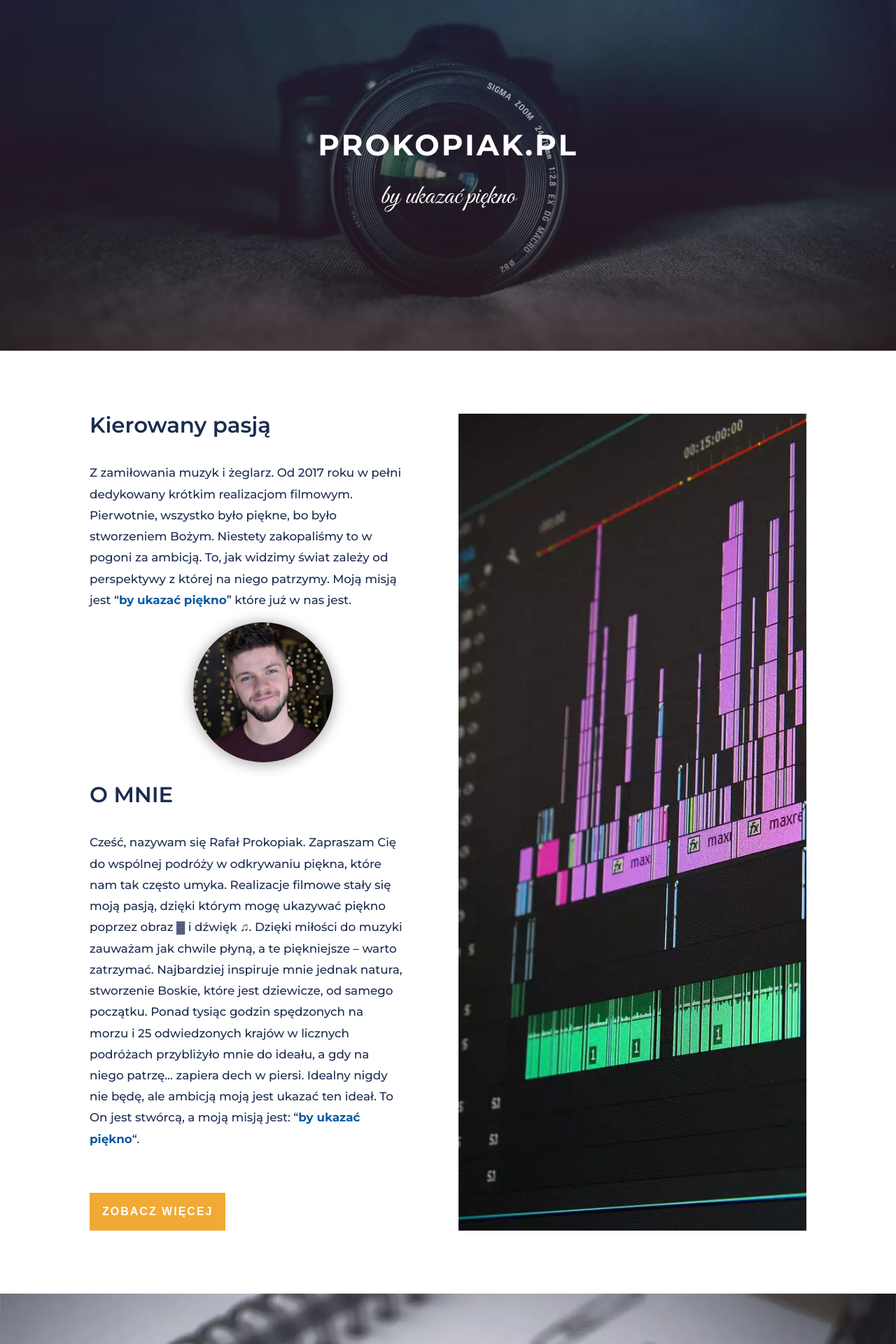
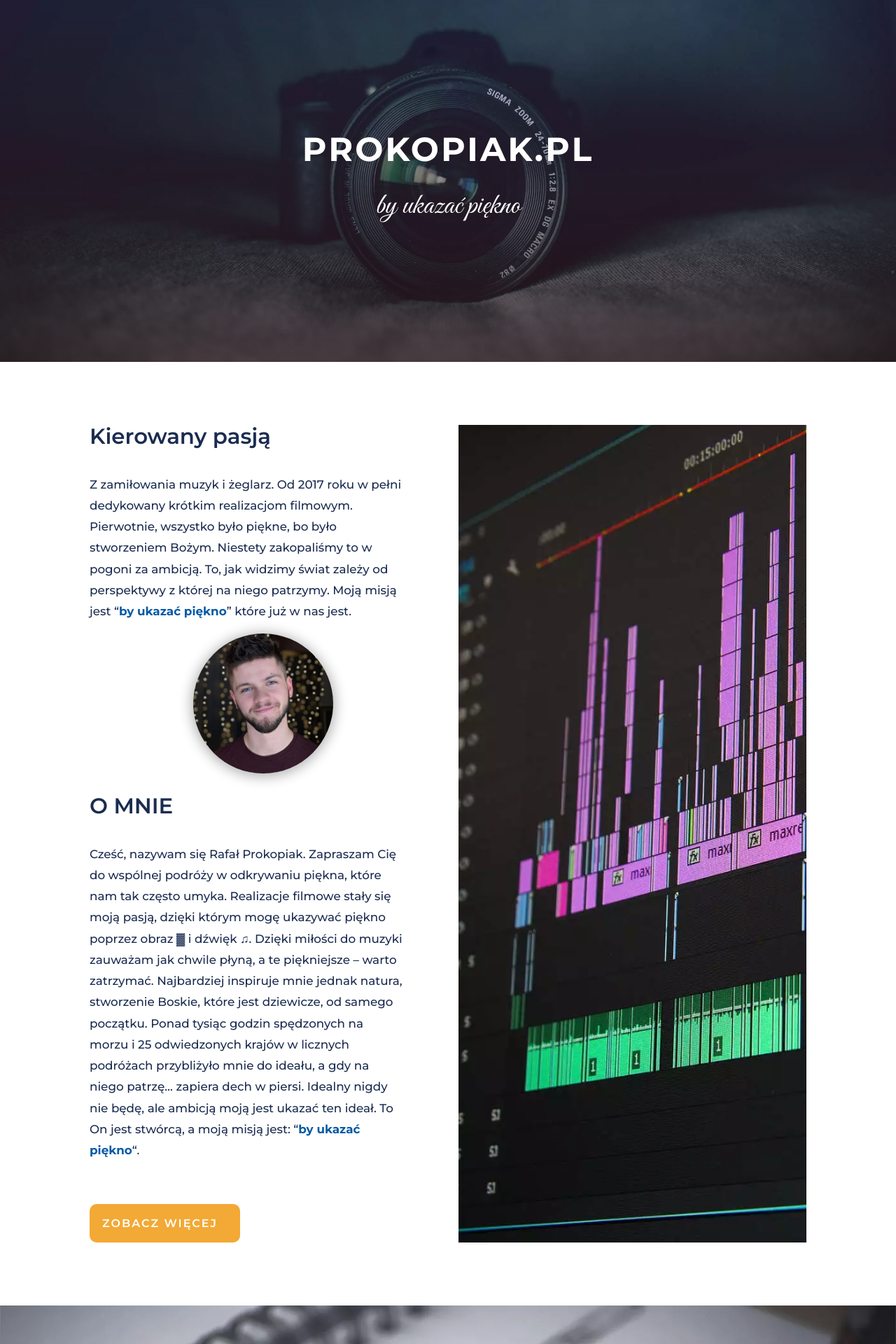
Before and after one commit to Rehaeel/rafal.prokopiak.pl, a React (Create React App) app: page / in a window 1280 px wide. Shown: the top 1920 px of the page at 70% size. Built offline with nearby package versions, Linux system fonts and the light colour scheme.

Commit message:
adding preloader

```diff
--- a/package.json
+++ b/package.json
@@ -11,6 +11,7 @@
     "react": "^17.0.2",
     "react-dom": "^17.0.2",
     "react-preloaders": "^3.0.3",
+    "react-preloaders2": "^3.0.5",
     "react-scripts": "4.0.3",
     "web-vitals": "^1.1.2"
   },
--- a/src/App.js
+++ b/src/App.js
@@ -7,10 +7,12 @@ import References from './components/sections/references/references.js';
 import Quote from './components/sections/quote/quote.js';
 import AboutMe from './components/sections/about-me/about-me.js';
 import Welcome from './components/sections/welcome/welcome.js';
-
+import { Sugar } from 'react-preloaders2';
+import React from 'react';
 
 function App() {
   return (
+    <React.Fragment>
       <div className="App">
         <Welcome />
         <AboutMe />
@@ -20,7 +22,9 @@ function App() {
         <Crew />
         <Partners />
         <ContactForm />
+        <Sugar background='linear-gradient(0deg, var(--link-color) 0%, var(--blue-color) 100%);' color='var(--orange-color)' />
       </div>
+    </React.Fragment>
   );
 }
 export default App;
--- /dev/null
+++ b/src/components/button/button.css
@@ -0,0 +1,32 @@
+.btn {
+    font-size: 1.4em;
+    text-transform: uppercase;
+    letter-spacing: 2px;
+    font-family: 'Montserrat',Helvetica,Arial,Lucida,sans-serif;
+    border: none;
+    background-color: var(--orange-color);
+    color: #fff;
+    font-weight: 600;
+    padding: 0.85em 1.7em;
+    border-radius: 10px;
+    cursor: pointer;
+    transform:scale(1);
+    transition: all .5s ease;
+}
+
+.btn:hover {
+    transform:scale(1.02);
+    box-shadow: rgba(0,0,0,0.25) 5px 5px 8px;
+}
+
+.btn:after {
+    content: 'ᐳ';
+    padding-left: 0;
+    opacity: 0;
+    transition: all .5s ease;
+}
+
+.btn:hover:after {
+    padding-left: 0.85em;
+    opacity: 1;
+}
--- /dev/null
+++ b/src/components/button/button.js
@@ -0,0 +1,12 @@
+import React, { Component } from 'react'
+import './button.css';
+
+export default class Button extends Component {
+    render() {
+        return (
+            <a href={this.props.link}>
+                <button className="btn">{this.props.children}</button>
+            </a >
+        )
+    }
+}
--- a/src/components/sections/about-me/about-me.js
+++ b/src/components/sections/about-me/about-me.js
@@ -1,6 +1,7 @@
 import React from 'react'
 import './about-me.css'
 import Ja from '../../Rafał-Prokopiak.webp';
+import Button from '../../button/button';
 
 export default class AboutMe extends React.Component {
     render() {
@@ -16,8 +17,7 @@ export default class AboutMe extends React.Component {
                     <p>Cześć, nazywam się Rafał Prokopiak. Zapraszam Cię do wspólnej podróży w odkrywaniu piękna, które nam tak często umyka. Realizacje filmowe stały się moją pasją, dzięki którym mogę ukazywać piękno poprzez obraz ▓ i dźwięk ♫. Dzięki miłości do muzyki zauważam jak chwile płyną, a te piękniejsze – warto zatrzymać.
 
                         Najbardziej inspiruje mnie jednak natura, stworzenie Boskie, które jest dziewicze, od samego początku. Ponad tysiąc godzin spędzonych na morzu i 25 odwiedzonych krajów w licznych podróżach przybliżyło mnie do ideału, a gdy na niego patrzę… zapiera dech w piersi. Idealny nigdy nie będę, ale ambicją moją jest ukazać ten ideał. To On jest stwórcą, a moją misją jest: “<b>by ukazać piękno</b>“.</p>
-                    <button>Zobacz więcej</button>
-
+                    <Button>Zobacz więcej</Button>
                 </div>
                 <div className="right">
                 </div>
--- a/src/components/sections/contact-form/contact-form.js
+++ b/src/components/sections/contact-form/contact-form.js
@@ -1,6 +1,10 @@
 import React from 'react'
 import emailjs from 'emailjs-com'
 import './contact-form.css';
+
+function displayThankYouPage() {
+
+}
 
 function sendEmail(e) {
     e.preventDefault();
@@ -12,6 +16,7 @@ function sendEmail(e) {
             console.log(error.text);
         });
     e.target.reset();
+    displayThankYouPage();
 }
 export default class ContactForm extends React.Component {
 
--- a/src/components/sections/welcome/welcome.css
+++ b/src/components/sections/welcome/welcome.css
@@ -3,6 +3,11 @@
     padding: 170px 10%;
     background: linear-gradient(180deg,rgba(3,90,166,0.2) 0%,rgba(36,20,25,0.7) 100%),url('../../background/camera3.webp') no-repeat center center;
     background-size: cover;
+    display: flex;
+    justify-content: center;
+}
+.greeting {
+    width: fit-content;
 }
 
 .welcome-section h1,
@@ -14,7 +19,7 @@
 .welcome-section h1 {
     text-transform: uppercase;
     font-weight: 700;
-    font-size: 3em;
+    font-size: 3.4em;
     letter-spacing: 3px;
     margin-block-end: 0.8em;
 }
@@ -22,7 +27,7 @@
 .welcome-section p {
     margin-block-start: 0;
     font-family: 'Great Vibes',handwriting;
-    font-size: 2.8em;
+    font-size: 3em;
 }
 
 /************ Tablet & Mobile ************/
--- a/src/components/sections/welcome/welcome.js
+++ b/src/components/sections/welcome/welcome.js
@@ -5,8 +5,10 @@ export default class Welcome extends Component {
     render() {
         return (
             <div className="welcome-section">
-                <h1>prokopiak.pl</h1>
-                <p>by ukazać piękno</p>
+                <div className="greeting">
+                    <h1>prokopiak.pl</h1>
+                    <p>by ukazać piękno</p>
+                </div>
             </div>
         )
     }
```
Also changed, not shown: 2 other files (tests, documents, lock files or other folders). Lines whose indentation alone changed are shown as unchanged.
